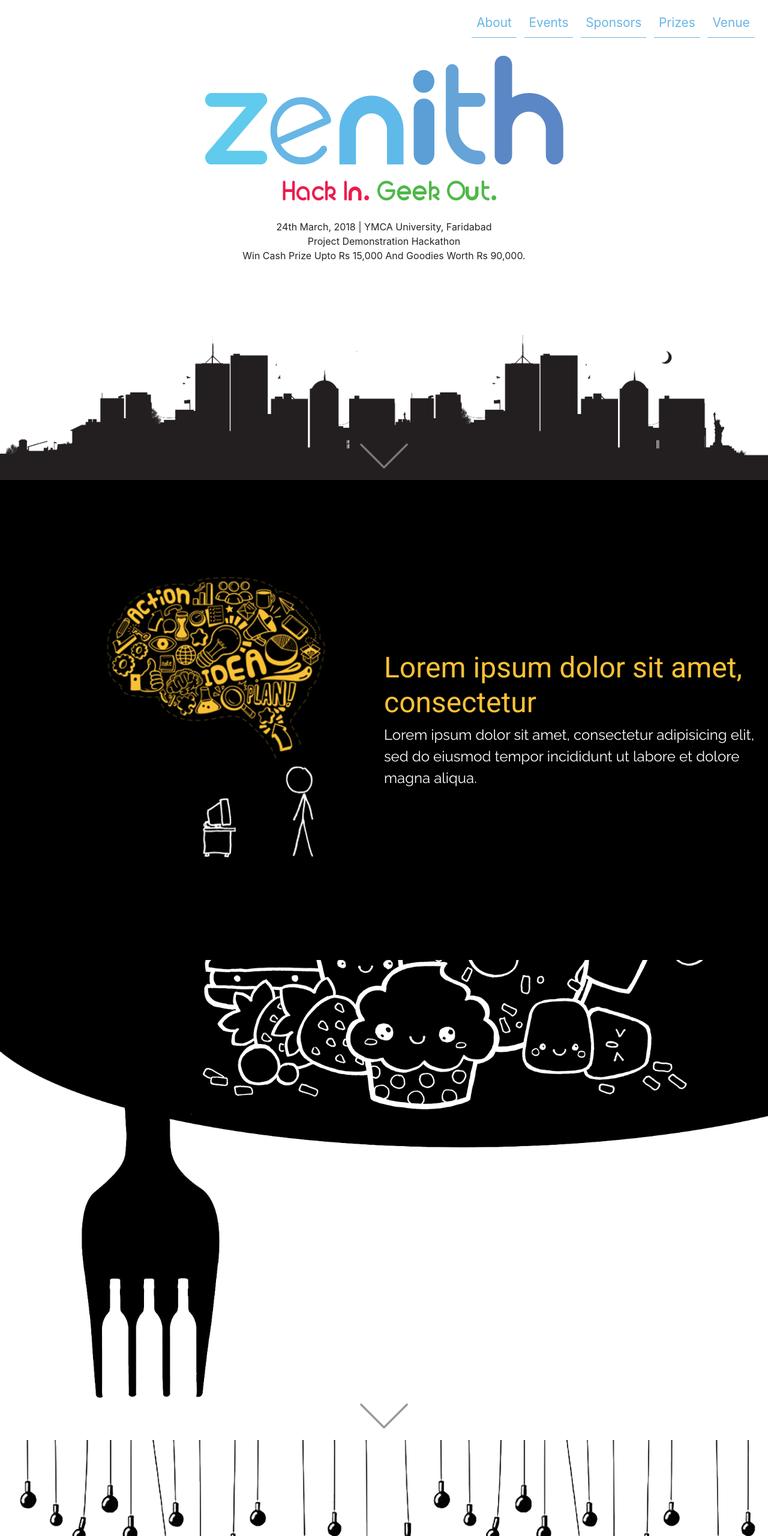
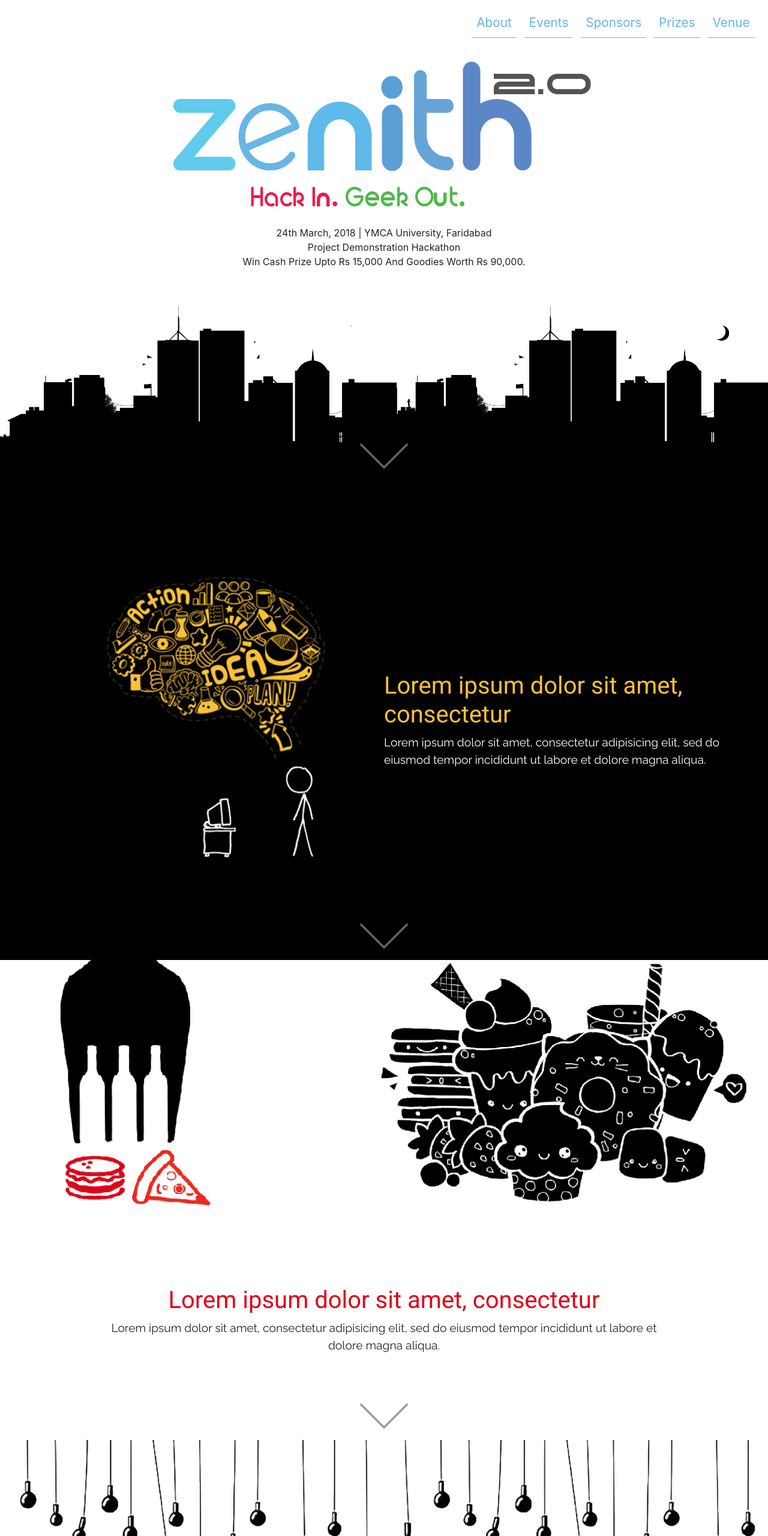
Before and after one commit to Manan-YMCA/Zenith2018Website, a plain HTML site: page index.html in a window 1280 px wide. Shown: the top 2560 px of the page at 60% size. Drawn offline with nearby package versions, Linux system fonts and the light colour scheme; some packages are replaced by stand-ins of ours; a script that the page names is missing.

Commit message:
updated 3rd slide and some other changes
updated 3rd slide, font-size made smaller, updated logo, updated buildings image in first slide, other minor changes

```diff
--- a/index.html
+++ b/index.html
@@ -43,7 +43,7 @@
       <div class="row no-gutters">
         <div class="col-md-12">
           <div class="text-capitalize">
-            <img src="./img/logo_cover.png" class="mx-auto d-block img-fluid p-3" id="logo_cover_imag" alt="zenith logo">
+            <img src="./img/logo_2.0.png" class="mx-auto d-block img-fluid p-3" id="logo_cover_image" alt="zenith logo">
             <div class="text-center">
               24th March, 2018 | YMCA University, Faridabad<br/>
               Project demonstration hackathon<br/>
@@ -71,23 +71,21 @@
           </div>
         </div>
         <span class="scroll-down">
-          <img src="./img/demo/down-arrow-black.png" alt="arrow-down" height="80px" width="80px">
+          <img src="./img/demo/down-arrow-white.png" alt="arrow-down" height="80px" width="80px">
         </span>
       </div>
     </section>
 
     <section class="section section-3" data-section="3">
       <div class="row no-gutters">
-        <!-- <div class="col-md-6 first-col">
-          <div class="text-content">
+        <div class="col-md-12">
+          <div class="text-content text-center">
             <h1 class="content-heading">Lorem ipsum dolor sit amet, consectetur</h1>
             <div class="content-text">
               Lorem ipsum dolor sit amet, consectetur adipisicing elit, sed do eiusmod tempor incididunt ut labore et dolore magna aliqua.
             </div>
           </div>
         </div>
-        <div class="col-md-6 second-col">
-        </div> -->
         <span class="scroll-down">
           <img src="./img/demo/down-arrow-black.png" alt="arrow-down" height="80px" width="80px">
         </span>
--- a/style.css
+++ b/style.css
@@ -21,20 +21,23 @@ nav a{
 
 .content-text{
   font-family: 'Raleway', sans-serif;
-  font-size: 1.5rem;
+  font-size: 1.2rem;
 }
 
 .content-heading{
-  font-size: 3rem;
+  font-size: 2.5rem;
   font-family: Roboto;
 }
 
 /* section 1 styling */
 .section-1{
-  background: url(./img/demo/building_vector.png);
-  background-size: 100%;
+  background: url(./img/building_vector.png);
+  background-size: 120%;
   background-repeat: no-repeat;
   background-position: bottom;
+}
+#logo_cover_image{
+  /* transform: translateX(5%); */
 }
 
 /* section 2 styling */
@@ -47,8 +50,19 @@ nav a{
 
 /* section 3 styling */
 .section-3{
-  background: url(./img/slide-2/top.png);
+  background: url(./img/slide-2/bg3.png);
   background-size: cover;
+}
+.section-3 .text-content{
+  position: relative;
+  top: 75%;
+  transform: translateY(-50%);
+  -ms-transform: translateY(-50%);
+  -webkit-transform: translateY(-50%);
+  padding: 10rem;
+}
+.section-3 .content-heading{
+  color: #e10019;
 }
 
 /* section 4 styling */
@@ -127,7 +141,7 @@ nav a{
 /* media queries */
 @media (max-width: 1200px) {
   .section-1, .section-4{
-    background-size: 100%;
+    background-size: 150%;
   }
 }
 @media (max-width: 992px) {
@@ -137,10 +151,10 @@ nav a{
 }
 @media (max-width: 768px) {
   .section-1{
-    background-size: 250%;
+    background-size: 300%;
   }
   .section-4{
-    background-size: 100%;
+    background-size: 110%;
   }
   .section-4 .img-s4{
     position: relative;
@@ -149,7 +163,7 @@ nav a{
     -ms-transform: translateY(-20%);
     -webkit-transform: translateY(-20%);
   }
-  .section-4 .text-content-s4, .section-5 .text-content-s5{
+  .section-4 .text-content-s4, .section-5 .text-content-s5, .section-3 .text-content{
     padding: 1rem;
   }
   nav a{
@@ -158,7 +172,7 @@ nav a{
     margin: 0.6rem;
   }
   .content-heading{
-    font-size: 1.8rem !important;
+    font-size: 1.6rem !important;
   }
   .text-content, .img{
     width: auto;
@@ -175,8 +189,8 @@ nav a{
   }
 }
 @media (max-width: 576px) {
-  .section-1, .section-4{
-    background-size: 350%;
+  .section-1{
+    background-size: 500%;
   }
   .section-4{
     background-size: 120%;
```
Also changed, not shown: img/building_vector.png (added), img/logo_2.0.png (added), img/slide-2/bg3.png (added), img/slide-2/hamburguer.png (deleted), img/slide-2/inl.png (added), img/slide-2/inloo.png (added), img/slide-2/pizza.png (deleted), img/slide-2/top.png (deleted).
